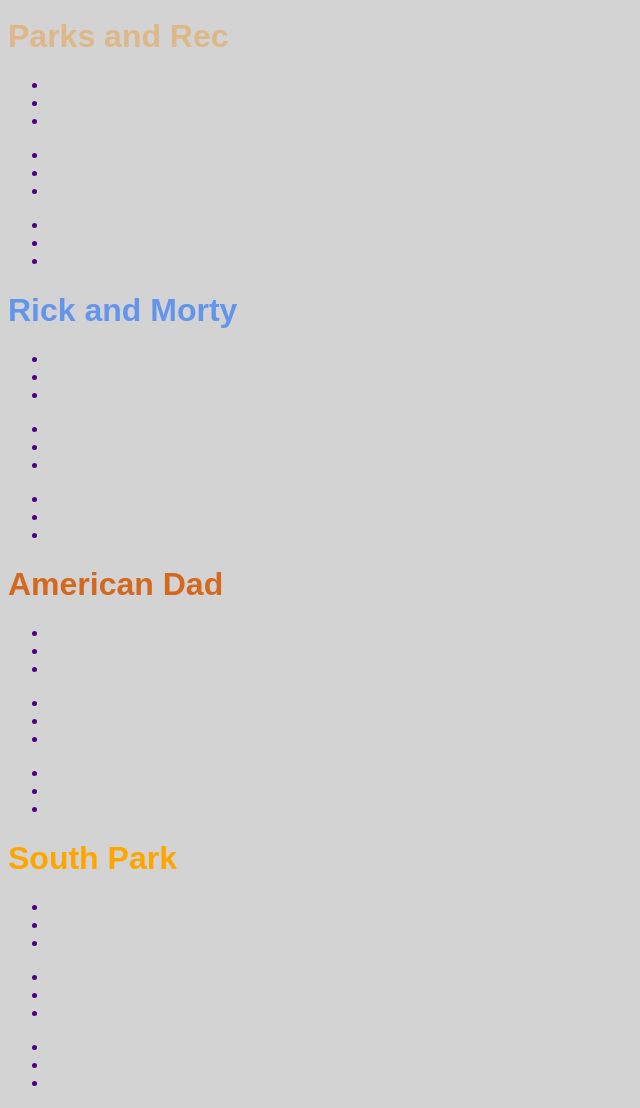
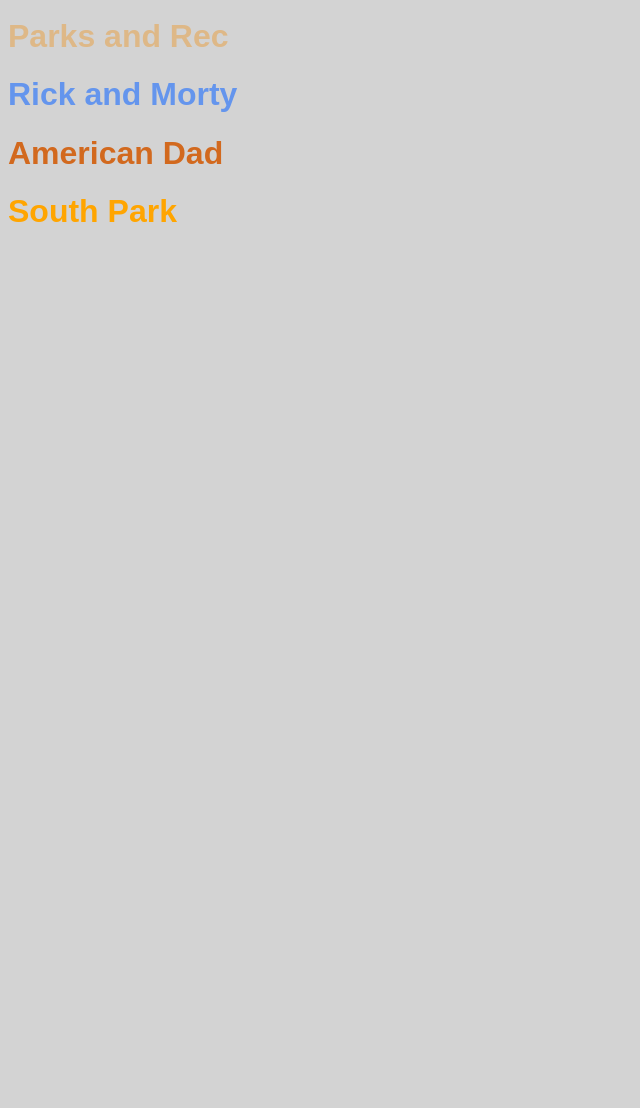
Before and after one commit to fgsilva93/Project1, a plain HTML site: page Project1/index.html in a window 1280 px wide. Shown: the part 773-1881 px from the top of the page, without its empty margins (0-640 px from the left). After the commit the page ends 1025 px from the top, so only its background shows below. Drawn offline with Linux system fonts and the light colour scheme.

Commit message:
Update index.html

```diff
--- a/Project1/index.html
+++ b/Project1/index.html
@@ -62,69 +62,9 @@
                 <li>Mr. Chen</li>
             </ul>
         <h1 class="original" id="rank3">Parks and Rec</h1>
-            <ul>
-                <li></li>
-                <li></li>
-                <li></li>
-            </ul>
-            <ul>
-                <li></li>
-                <li></li>
-                <li></li>
-            </ul>
-            <ul>
-                <li></li>
-                <li></li>
-                <li></li>
-            </ul>
         <h1 class="original" id="rank2">Rick and Morty</h1>
-            <ul>
-                <li></li>
-                <li></li>
-                <li></li>
-            </ul>
-            <ul>
-                <li></li>
-                <li></li>
-                <li></li>
-            </ul>
-            <ul>
-                <li></li>
-                <li></li>
-                <li></li>
-            </ul>
         <h1 class="additional"id=rank4>American Dad</h1>
-            <ul>
-                <li></li>
-                <li></li>
-                <li></li>
-            </ul>
-            <ul>
-                <li></li>
-                <li></li>
-                <li></li>
-            </ul>
-            <ul>
-                <li></li>
-                <li></li>
-                <li></li>
-            </ul>
         <h1 class="additional" id="rank5">South Park</h1>
-            <ul>
-                <li></li>
-                <li></li>
-                <li></li>
-            </ul>
-            <ul>
-                <li></li>
-                <li></li>
-                <li></li>
-            </ul>
-            <ul>
-                <li></li>
-                <li></li>
-                <li></li>
-            </ul>
     </div>
 </body>
 
```
